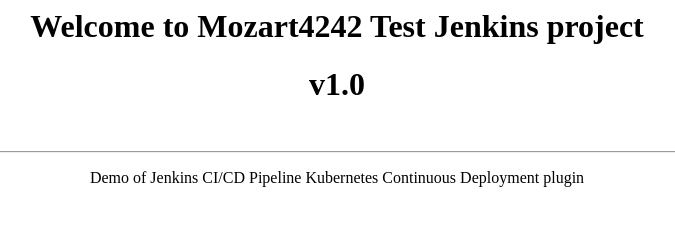
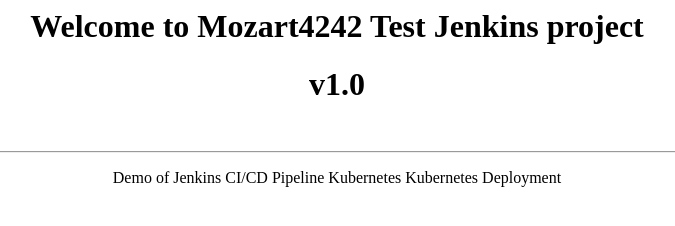
Before and after one commit to Mozart4242/jenkins, a plain HTML site: page index.html in a window 1280 px wide. Shown: the whole page, without its empty margins (303-978 px from the left). Drawn offline with Linux system fonts and the light colour scheme.

Commit message:
Update index.html

```diff
--- a/index.html
+++ b/index.html
@@ -2,6 +2,6 @@
 	<h1>Welcome to Mozart4242 Test Jenkins project</h1>
 	<h1>v1.0</h1>
 	<br><hr>
-	<p>Demo of Jenkins CI/CD Pipeline Kubernetes Continuous Deployment plugin</p>
+	<p>Demo of Jenkins CI/CD Pipeline Kubernetes Kubernetes Deployment</p>
 
 </center>
```
